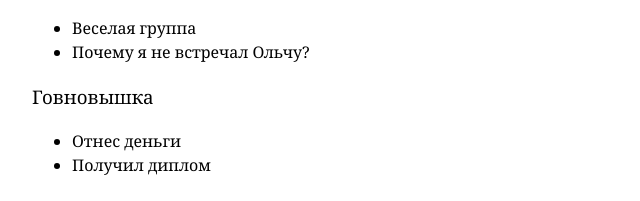
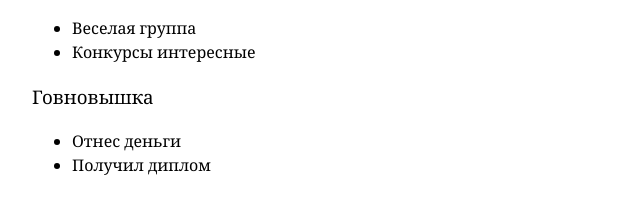
Before and after one commit to NewbieS7/NewbieS7, a plain HTML site: page index.html in a window 1280 px wide. Shown: the part 917-1118 px from the top of the page, 208-848 px from the left. Drawn offline with Linux system fonts and the light colour scheme.

Commit message:
Update index.html

```diff
--- a/index.html
+++ b/index.html
@@ -48,7 +48,7 @@
 			<h3>СПО</h3>
 			<ul>
 				<li>Веселая группа
-				<li>Почему я не встречал Ольчу?
+				<li>Конкурсы интересные
 			</ul>
 
 			<h3>Говновышка</h3>
```
